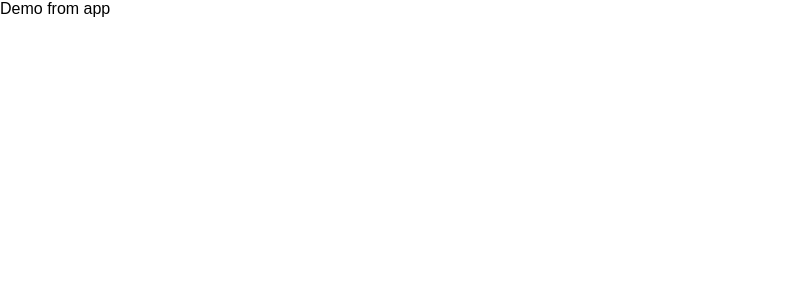
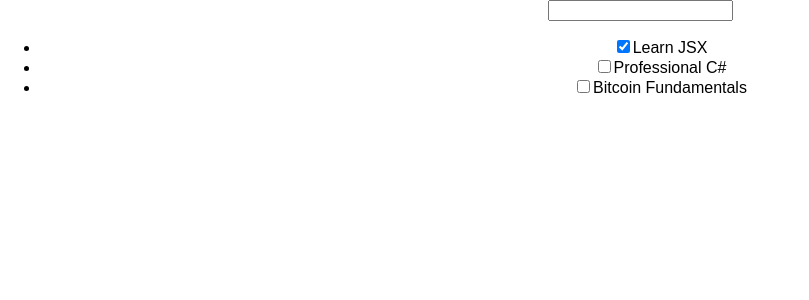
Before and after one commit to zdenotirc/demo-app, a React (Create React App) app: page / in a window 1280 px wide. Shown: the top 300 px of the page, without its empty margins (0-809 px from the left). Built offline with nearby package versions, Linux system fonts and the light colour scheme; the HTML template or start-up script is replaced by a standard one.

Commit message:
state added, render from state

```diff
--- a/src/App.tsx
+++ b/src/App.tsx
@@ -1,23 +1,47 @@
 import * as React from 'react';
 import './App.css';
 
-/*
-class App extends React.Component {
+interface AppProps { }
+
+interface AppState {
+  todos: TodoItem[];
+}
+
+interface TodoItem {
+  id: number;
+  name: string;
+  isComplete: boolean;
+}
+
+class App extends React.Component<AppProps, AppState> {
+  constructor(props: {}) {
+    super(props);
+    this.state = {
+      todos: [
+        { id: 1, name: 'Learn JSX', isComplete: true },
+        { id: 2, name: 'Professional C#', isComplete: false },
+        { id: 3, name: 'Bitcoin Fundamentals', isComplete: false },
+      ]
+    };
+  }
+
   render() {
     return (
       <div className="App">
-        App demo
+        <div className="Todo-App">
+          <form>
+            <input type="text" />
+          </form>
+          <div className="Todo-List">
+            <ul>
+              {this.state.todos.map(todo =>
+                <li key={todo.id}><input type="checkbox" defaultChecked={todo.isComplete} />{todo.name}</li>)}
+            </ul>
+          </div>
+        </div>
       </div>
     );
   }
-}*/
-
-export function App() {
-  return(
-    <div>
-      Demo from app
-    </div>
-  );
 }
 
 export default App;
```
